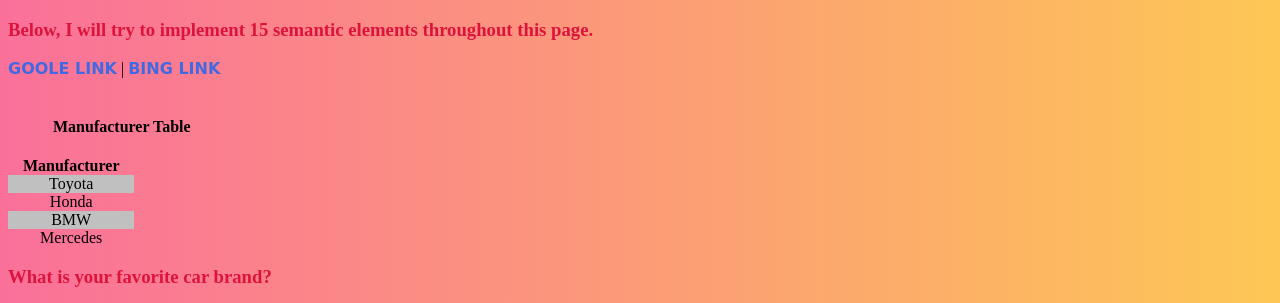
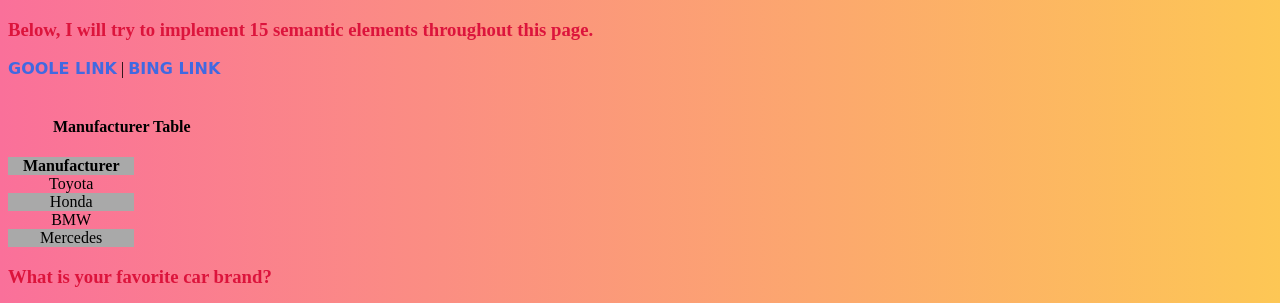
Before and after one commit to asmirkazic/Portfolio, a plain HTML site: page semantic-elements.html in a window 1280 px wide. Shown: the top 303 px of the page. Drawn offline with Linux system fonts and the light colour scheme; a web font is replaced by a local one.

Commit message:
changed nth-child order and color, added transittion to main header

```diff
--- a/styles/semantic-stylesheet.css
+++ b/styles/semantic-stylesheet.css
@@ -27,8 +27,8 @@ th, td {
   align-items: center;
 }
 
-tr:nth-child(even) {
-  background-color: silver;
+tr:nth-child(odd) {
+  background-color: darkgray;
 }
 
 a:hover {
--- a/styles/stylesheet.css
+++ b/styles/stylesheet.css
@@ -1,5 +1,7 @@
-h1 {
-  color:royalblue;
+h1:hover {
+  color: royalblue;
+  transition-duration: 3s;
+  transform: rotateY(360deg);
 }
 
 body {
@@ -24,8 +26,8 @@ th, td {
   text-align: center;
 }
 
-tr:nth-child(even) {
-  background-color: silver;
+tr:nth-child(odd) {
+  background-color: darkgray;
 }
 
 a {
```
